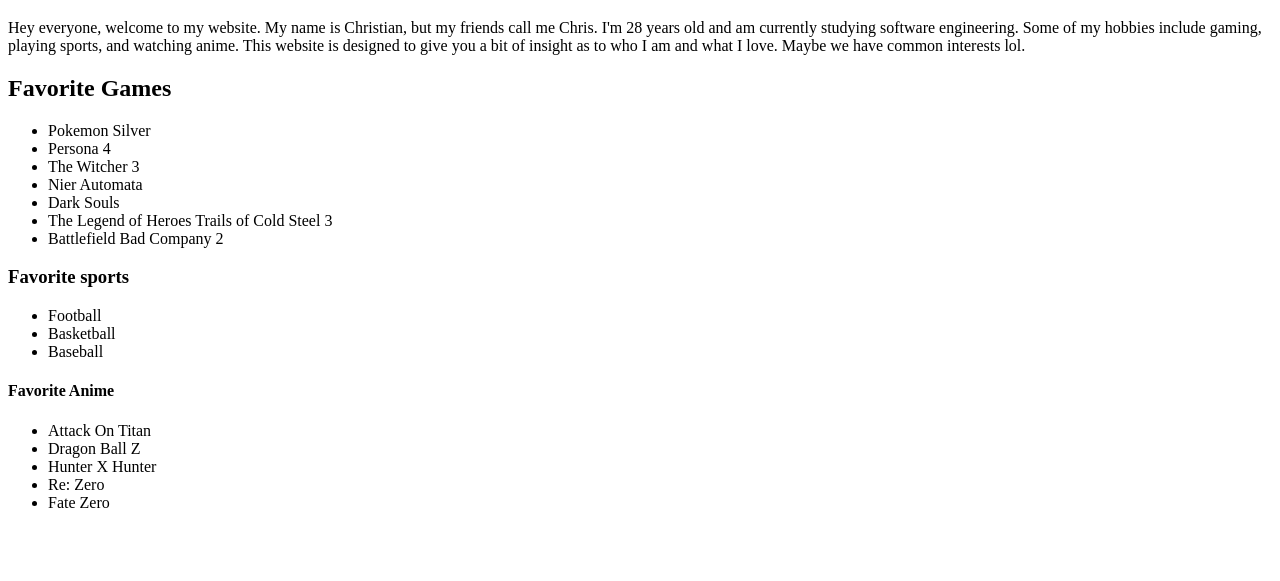
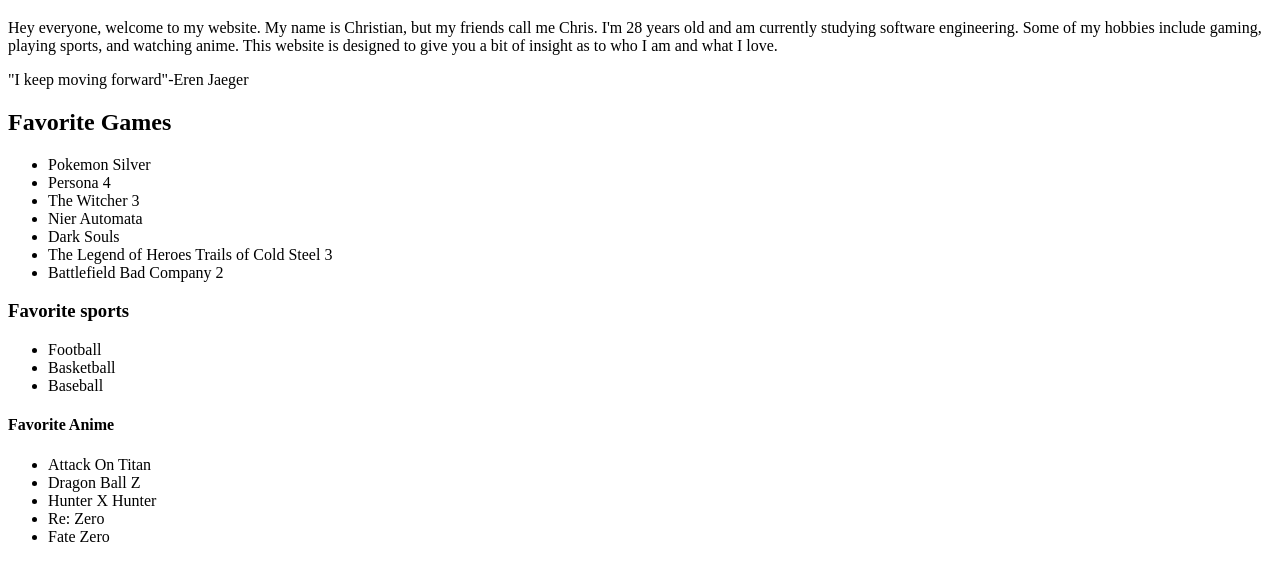
Before and after one commit to ChristianC93/Chris-Website, a plain HTML site: page index.html in a window 1280 px wide. Shown: the part 61-642 px from the top of the page. Drawn offline with Linux system fonts and the light colour scheme.

Commit message:
added new styling and html content

```diff
--- a/index.html
+++ b/index.html
@@ -6,9 +6,13 @@
     </head>
     <body>
         <script> src="script.js"</script>
-        <h1 id="About">About</h1>
-            <p id="Intro">Hey everyone, welcome to my website. My name is Christian, but my friends call me Chris. I'm 28 years old and am currently studying software engineering. Some of my hobbies include gaming, playing sports, and watching anime. This website is designed to give you a bit of insight as to who I am and what I love. Maybe we have common interests lol.</p>
-        <h2 id="Games">Favorite Games</h2>
+        <div class="first-div">
+        <h1>About</h1>
+            <p id="Intro">Hey everyone, welcome to my website. My name is Christian, but my friends call me Chris. I'm 28 years old and am currently studying software engineering. Some of my hobbies include gaming, playing sports, and watching anime. This website is designed to give you a bit of insight as to who I am and what I love.</p>
+            <p id="quote">"I keep moving forward"-Eren Jaeger</p>
+        </div>
+        <div class="games-div">
+        <h2>Favorite Games</h2>
             <ul>
                 <li>Pokemon Silver</li>
                 <li>Persona 4</li>
@@ -18,13 +22,17 @@
                 <li>The Legend of Heroes Trails of Cold Steel 3</li>
                 <li>Battlefield Bad Company 2</li>
             </ul>
-        <h3 id="Sports">Favorite sports</h3>
+        </div>
+        <div class="sports-div">
+        <h3>Favorite sports</h3>
             <ul>
                 <li>Football</li>
                 <li>Basketball</li>
                 <li>Baseball</li>
             </ul>
-        <h4 id="Anime">Favorite Anime</h4>
+        </div>
+        <div class="anime-div">
+        <h4>Favorite Anime</h4>
             <ul>
                 <li>Attack On Titan</li>
                 <li>Dragon Ball Z</li>
@@ -32,5 +40,6 @@
                 <li>Re: Zero</li>
                 <li>Fate Zero</li>
             </ul>
+        </div>
     </body>
 </html>
```
